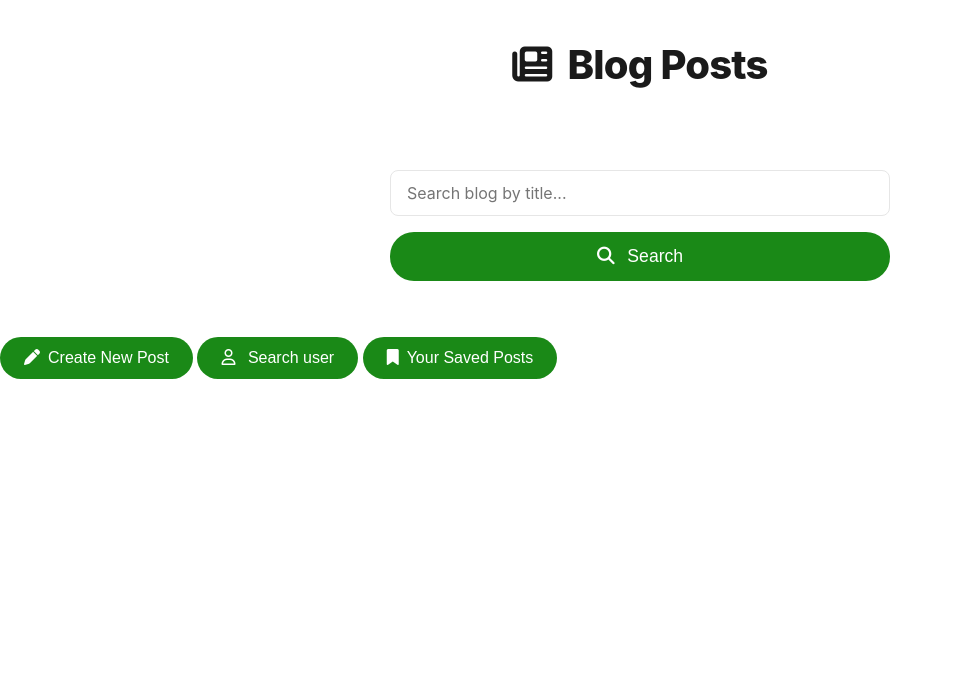
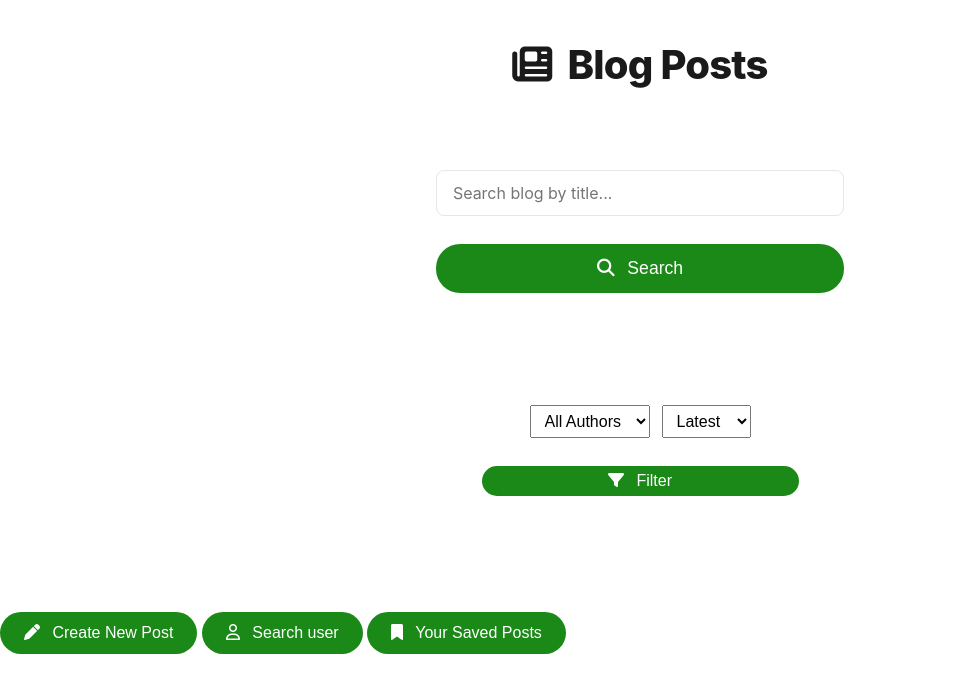
Before and after one commit to Arnav1333/blog-web, a Django app: template blog/templates/posts.html in a window 1280 px wide. Shown: the part 71-764 px from the top of the page, without its empty margins (0-953 px from the left). Run offline with Django 3.2, Linux system fonts and the light colour scheme; the template is opened without the code that fills it, so the values that code supplies are empty.

Commit message:
Filter Options Feature

```diff
--- a/blog/static/css/style.css
+++ b/blog/static/css/style.css
@@ -882,3 +882,32 @@ img {
 .listen-btn:hover {
     background: #156f13;
 }
+.filter-form {
+    display: flex;
+    gap: 10px;
+    margin-bottom: 20px;
+    align-items: center;
+}
+.filter-form input,
+.filter-form select,
+.filter-form button {
+    padding: 6px 10px;
+    font-size: 1rem;
+}
+.form-wrapper {
+    display: flex;
+    flex-direction: column;
+    align-items: center;
+    justify-content: center;
+    gap: 24px;
+    margin-bottom: 40px;
+}
+
+.search-form,
+.filter-form {
+    display: flex;
+    gap: 12px;
+    align-items: center;
+    justify-content: center;
+    flex-wrap: wrap;
+}
--- a/blog/templates/post_detail.html
+++ b/blog/templates/post_detail.html
@@ -64,7 +64,7 @@
 <small>Posted on {{ post.created_at }} by <strong>{{ post.author }}</strong></small>
 <br>
 <button onclick="speakPost()" class="listen-btn">
-  🔊 Listen
+  <i class="fa-solid fa-volume-high"></i>Listen
 </button>
 
 <form action="{% url 'like_post' post.id %}" method="post">
--- a/blog/templates/posts.html
+++ b/blog/templates/posts.html
@@ -9,20 +9,14 @@
     <link rel="stylesheet" href="https://cdnjs.cloudflare.com/ajax/libs/font-awesome/6.5.0/css/all.min.css" />
 </head>
 <body>
-
 <nav class="navbar">
     <div class="nav-container">
         <a href="{% url 'display_post' %}" class="nav-logo">FreeQuill <i class="fa-solid fa-feather"></i></a>
-<p>
-    Welcome
+        <p>Welcome
             <strong>
-        <a href="{% url 'user_profile' user.username %}">
-            {{ user.username }}
-        </a>
+                <a href="{% url 'user_profile' user.username %}">{{ user.username }}</a>
             </strong>
         </p>
-
-
 
         <div class="nav-links">
             <a href="{% url 'add_post' %}">
@@ -46,36 +40,60 @@
         </div>
     </div>
 </nav>
+
 <h1><i class="fas fa-newspaper"></i> Blog Posts</h1>
 
-<form method="get" action="{% url 'display_post' %}">
+
+<div class="form-wrapper">
+
+    <form method="get" action="{% url 'display_post' %}" class="search-form">
         <input type="text" name="q" placeholder="Search blog by title..." value="{{ query|default_if_none:'' }}">
         <button type="submit"><i class="fas fa-search"></i> Search</button>
     </form>
 
+    <form method="get" action="{% url 'display_post' %}" class="filter-form">
+        {% if query %}
+            <input type="hidden" name="q" value="{{ query }}">
+        {% endif %}
+        <select name="author">
+            <option value="">All Authors</option>
+            {% for author in authors %}
+                <option value="{{ author.username }}" {% if author.username == selected_author %}selected{% endif %}>
+                    {{ author.username }}
+                </option>
+            {% endfor %}
+        </select>
+
+        <select name="sort">
+            <option value="latest" {% if selected_sort == "latest" %}selected{% endif %}>Latest</option>
+            <option value="oldest" {% if selected_sort == "oldest" %}selected{% endif %}>Oldest</option>
+        </select>
+
+        <button type="submit"><i class="fas fa-filter"></i> Filter</button>
+    </form>
+</div>
+
+
 <ul>
     {% for post in posts %}
     <li>
-        <p>
-        <strong>
-            <a href="{% url 'post_detail' post.id %}">{{ post.title }}</a>
-        </strong>
-        </p>
+        <p><strong><a href="{% url 'post_detail' post.id %}">{{ post.title }}</a></strong></p>
 
         {% if post.image %}
         <div class="post-image">
             <img src="{{ post.image.url }}" alt="Post image">
         </div>
-
         {% endif %}
 
         <div class="post-content">
             {{ post.content|linebreaks }}
         </div>
         <small>Posted on {{ post.created_at }} by {{ post.author }}</small>
+
         <button onclick="speakText(this)" class="listen-btn" data-content="{{ post.content|striptags|escapejs|safe }}">
-    🔊 Listen
+            <i class="fa-solid fa-volume-high"></i>Listen
         </button>
+
         <form method="post" style="display:inline;">
             {% csrf_token %}
             <input type="hidden" name="like_post_id" value="{{ post.id }}" />
@@ -98,6 +116,7 @@
                     No likes yet.
                 {% endif %}
             {% endwith %}
+        </p>
 
         <form action="{% url 'save_post' post.id %}" method="post">
             {% csrf_token %}
@@ -110,11 +129,6 @@
             </button>
         </form>
 
-
-        </p>
-
-
-
         <p><strong>Top Comments:</strong></p>
         <ul>
             {% for comment in post.comments.all|slice:":2" %}
@@ -123,7 +137,6 @@
                 <li>No comments yet.</li>
             {% endfor %}
         </ul>
-
 
         <form method="post">
             {% csrf_token %}
@@ -145,27 +158,11 @@
     </li>
     {% endfor %}
 </ul>
-
-<button>
-    <a href="{% url 'add_post' %}">
-      <i class="fa-solid fa-pen"></i>Create New Post
-    </a>
-</button>
-
-<button>
-    <a href="{% url 'search_users' %}">
-        <i class="fa-regular fa-user"></i> Search user
-    </a>
-</button>
-
-<button>
-    <a href="{% url 'saved_posts' %}">
-        <i class="fa-solid fa-bookmark"></i>Your Saved Posts
-    </a>
-</button>
-
-
+<div class="nav-buttons">
+    <button><a href="{% url 'add_post' %}"><i class="fa-solid fa-pen"></i> Create New Post</a></button>
+    <button><a href="{% url 'search_users' %}"><i class="fa-regular fa-user"></i> Search user</a></button>
+    <button><a href="{% url 'saved_posts' %}"><i class="fa-solid fa-bookmark"></i> Your Saved Posts</a></button>
+</div>
 <script src="{% static 'js/speech.js' %}"></script>
-
 </body>
 </html>
```
Also changed, not shown: blog/views.py (+22 -6 lines). Lines whose indentation alone changed are shown as unchanged.
